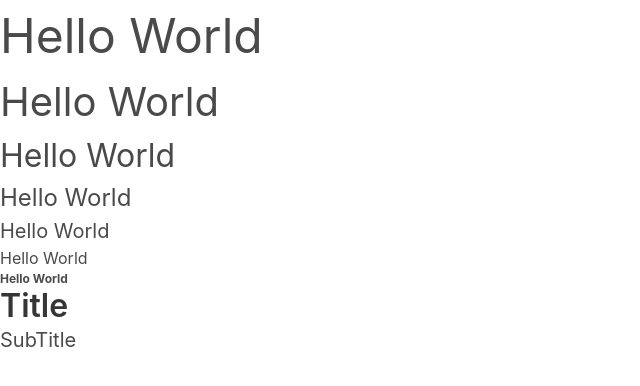
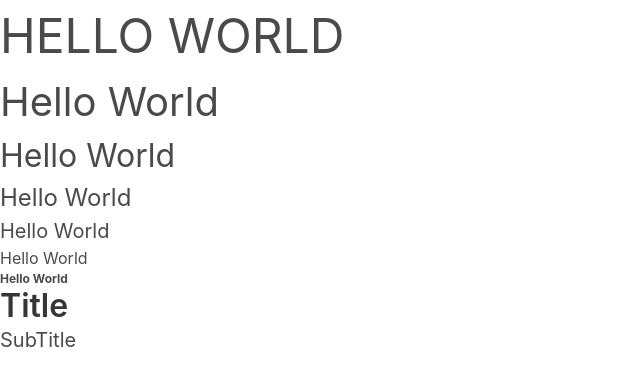
Before and after one commit to gsunkersett/bulma-ui-build, a plain HTML site: page index.html in a window 1280 px wide. Shown: the whole page, without its empty margins (0-640 px from the left). Drawn offline with nearby package versions, Linux system fonts and the light colour scheme.

Commit message:
initial commit

```diff
--- a/index.html
+++ b/index.html
@@ -7,7 +7,7 @@
     <title>Resume</title>
 </head>
 <body>
-    <h1 class="is-size-1">Hello World</h1>
+    <h1 class="is-size-1 is-uppercase">Hello World</h1>
     <h1 class="is-size-2">Hello World</h1>
     <h1 class="is-size-3">Hello World</h1>
     <h1 class="is-size-4">Hello World</h1>
```
